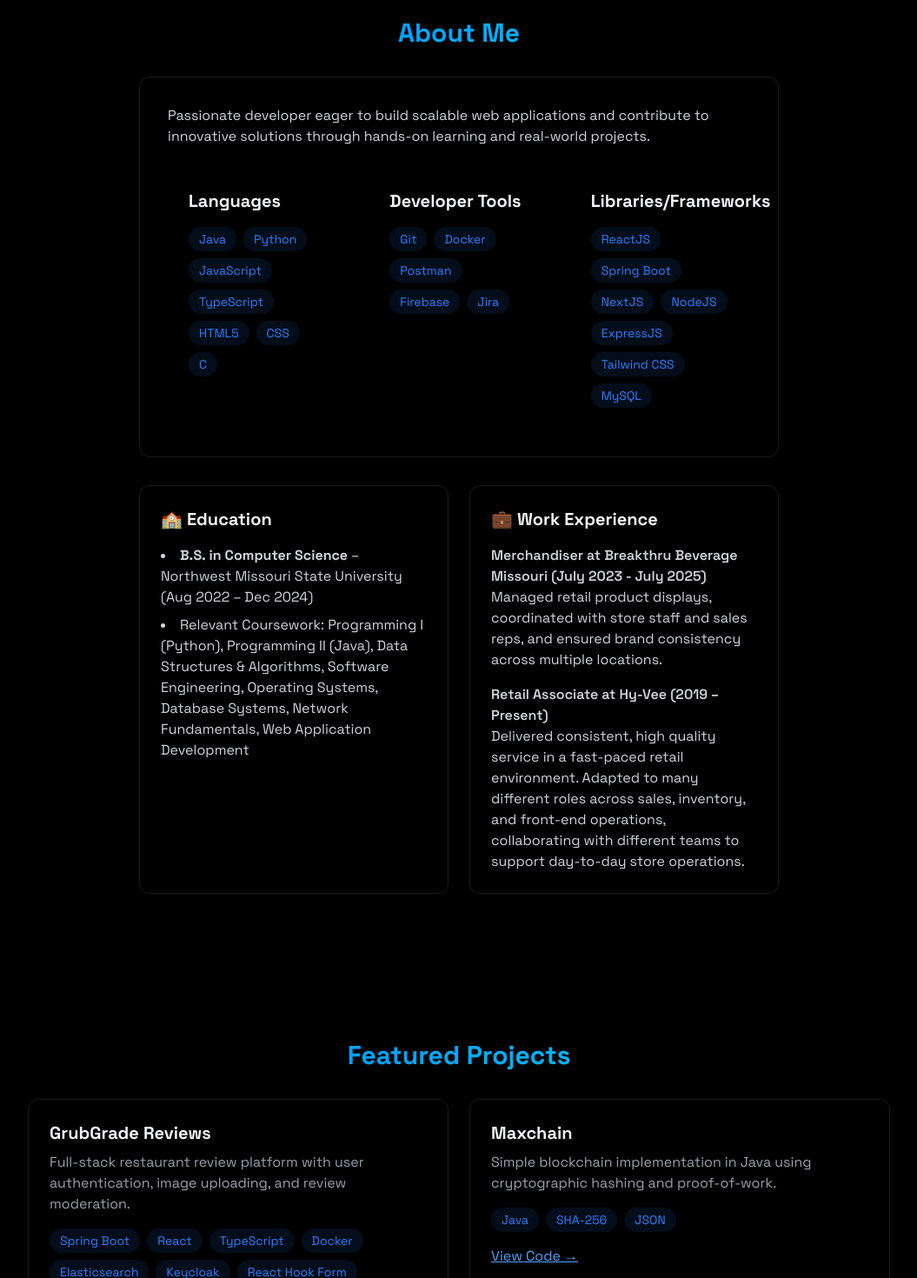
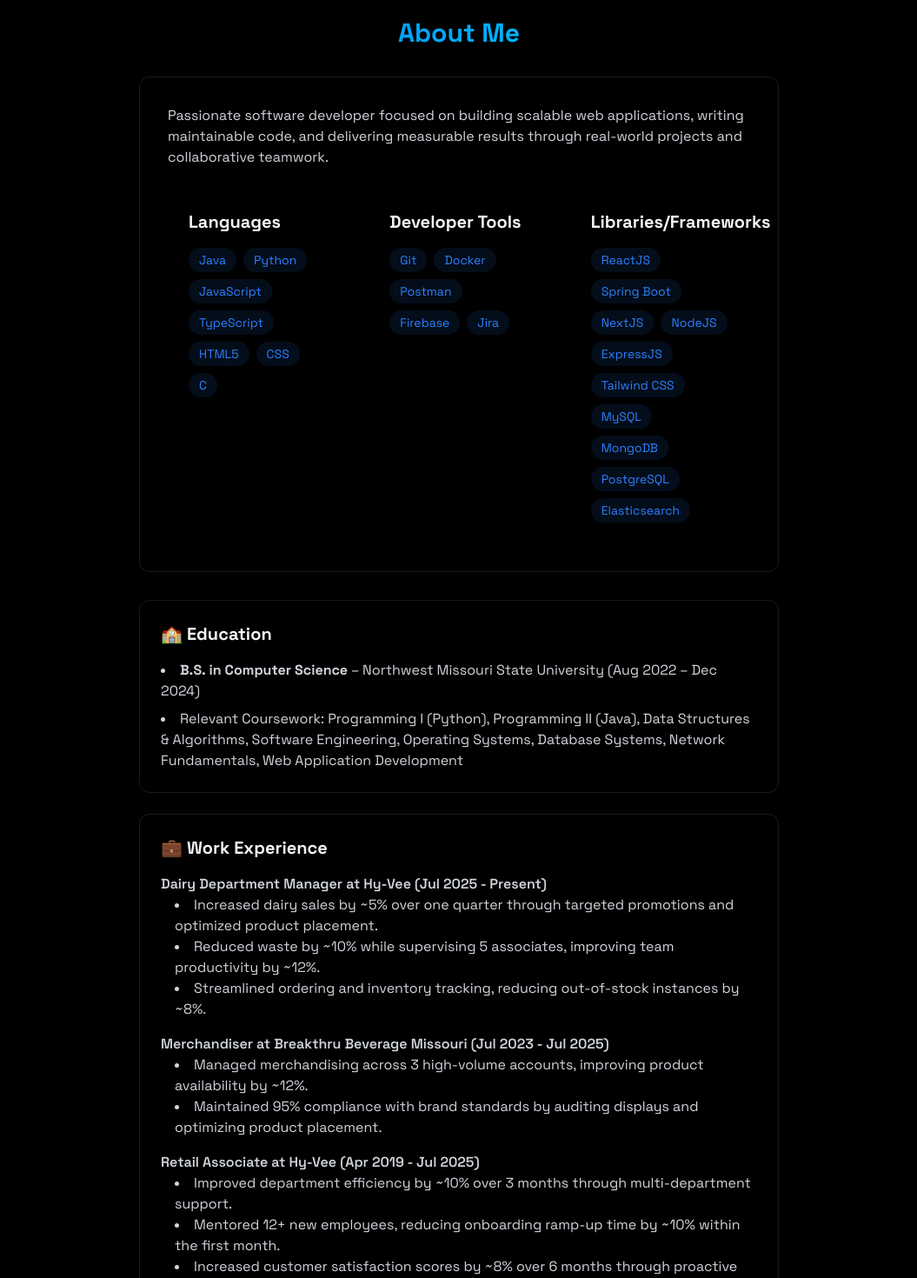
Before and after one commit to maxeagan22/maxeagan-portfolio, a React (Vite) app in the folder maxeagan-portfolio/: page / in a window 1280 px wide. Shown: the part 860-2330 px from the top of the page at 87% size, without its empty margins (112-1167 px from the left). Built offline with nearby package versions, Linux system fonts and the light colour scheme.

Commit message:
Update about section

```diff
--- a/maxeagan-portfolio/src/components/sections/About.jsx
+++ b/maxeagan-portfolio/src/components/sections/About.jsx
@@ -21,6 +21,9 @@ export const About = () => {
     "ExpressJS",
     "Tailwind CSS",
     "MySQL",
+    "MongoDB",
+    "PostgreSQL",
+    "Elasticsearch",
   ];
 
   return (
@@ -34,11 +37,11 @@ export const About = () => {
             About Me
           </h2>
 
-          <div className="rounded-xl p-8 border-white/10 border hover:-translate-y-1 transition-all">
+          <div className="rounded-xl p-8 border-white/10 border hover:-translate-y-1 transition-all mb-8">
             <p className="text-gray-300 mb-6">
-              Passionate developer eager to build scalable web applications and
-              contribute to innovative solutions through hands-on learning and
-              real-world projects.
+              Passionate software developer focused on building scalable web
+              applications, writing maintainable code, and delivering measurable
+              results through real-world projects and collaborative teamwork.
             </p>
 
             <div className="grid grid-cols-1 md:grid-cols-3 gap-6">
@@ -86,7 +89,9 @@ export const About = () => {
             </div>
           </div>
 
-          <div className="grid grid-cols-1 md:grid-cols-2 gap-6 mt-8">
+          {/* Stack Education above Work Experience */}
+          <div className="flex flex-col gap-6 mt-8">
+            {/* Education */}
             <div className="p-6 rounded-xl border-white/10 border hover:-translate-y-1 transition-all">
               <h3 className="text-xl font-bold mb-4">🏫 Education</h3>
               <ul className="list-disc list-inside text-gray-300 space-y-2">
@@ -103,30 +108,63 @@ export const About = () => {
               </ul>
             </div>
 
+            {/* Work Experience */}
             <div className="p-6 rounded-xl border-white/10 border hover:-translate-y-1 transition-all">
               <h3 className="text-xl font-bold mb-4">💼 Work Experience</h3>
               <div className="space-y-4 text-gray-300">
                 <div>
                   <h4 className="font-semibold">
-                    Merchandiser at Breakthru Beverage Missouri (July 2023 -
-                    July 2025)
+                    Dairy Department Manager at Hy-Vee (Jul 2025 - Present)
                   </h4>
-                  <p>
-                    Managed retail product displays, coordinated with store
-                    staff and sales reps, and ensured brand consistency across
-                    multiple locations.
-                  </p>
+                  <ul className="list-disc list-inside ml-4">
+                    <li>
+                      Increased dairy sales by ~5% over one quarter through
+                      targeted promotions and optimized product placement.
+                    </li>
+                    <li>
+                      Reduced waste by ~10% while supervising 5 associates,
+                      improving team productivity by ~12%.
+                    </li>
+                    <li>
+                      Streamlined ordering and inventory tracking, reducing
+                      out-of-stock instances by ~8%.
+                    </li>
+                  </ul>
                 </div>
                 <div>
                   <h4 className="font-semibold">
-                    Retail Associate at Hy-Vee (2019 – Present)
+                    Merchandiser at Breakthru Beverage Missouri (Jul 2023 - Jul
+                    2025)
                   </h4>
-                  <p>
-                    Delivered consistent, high quality service in a fast-paced
-                    retail environment. Adapted to many different roles across
-                    sales, inventory, and front-end operations, collaborating
-                    with different teams to support day-to-day store operations.
-                  </p>
+                  <ul className="list-disc list-inside ml-4">
+                    <li>
+                      Managed merchandising across 3 high-volume accounts,
+                      improving product availability by ~12%.
+                    </li>
+                    <li>
+                      Maintained 95% compliance with brand standards by auditing
+                      displays and optimizing product placement.
+                    </li>
+                  </ul>
+                </div>
+                <div>
+                  <h4 className="font-semibold">
+                    Retail Associate at Hy-Vee (Apr 2019 - Jul 2025)
+                  </h4>
+                  <ul className="list-disc list-inside ml-4">
+                    <li>
+                      Improved department efficiency by ~10% over 3 months
+                      through multi-department support.
+                    </li>
+                    <li>
+                      Mentored 12+ new employees, reducing onboarding ramp-up
+                      time by ~10% within the first month.
+                    </li>
+                    <li>
+                      Increased customer satisfaction scores by ~8% over 6
+                      months through proactive service and collaboration.
+                    </li>
+                  </ul>
                 </div>
               </div>
             </div>
```
